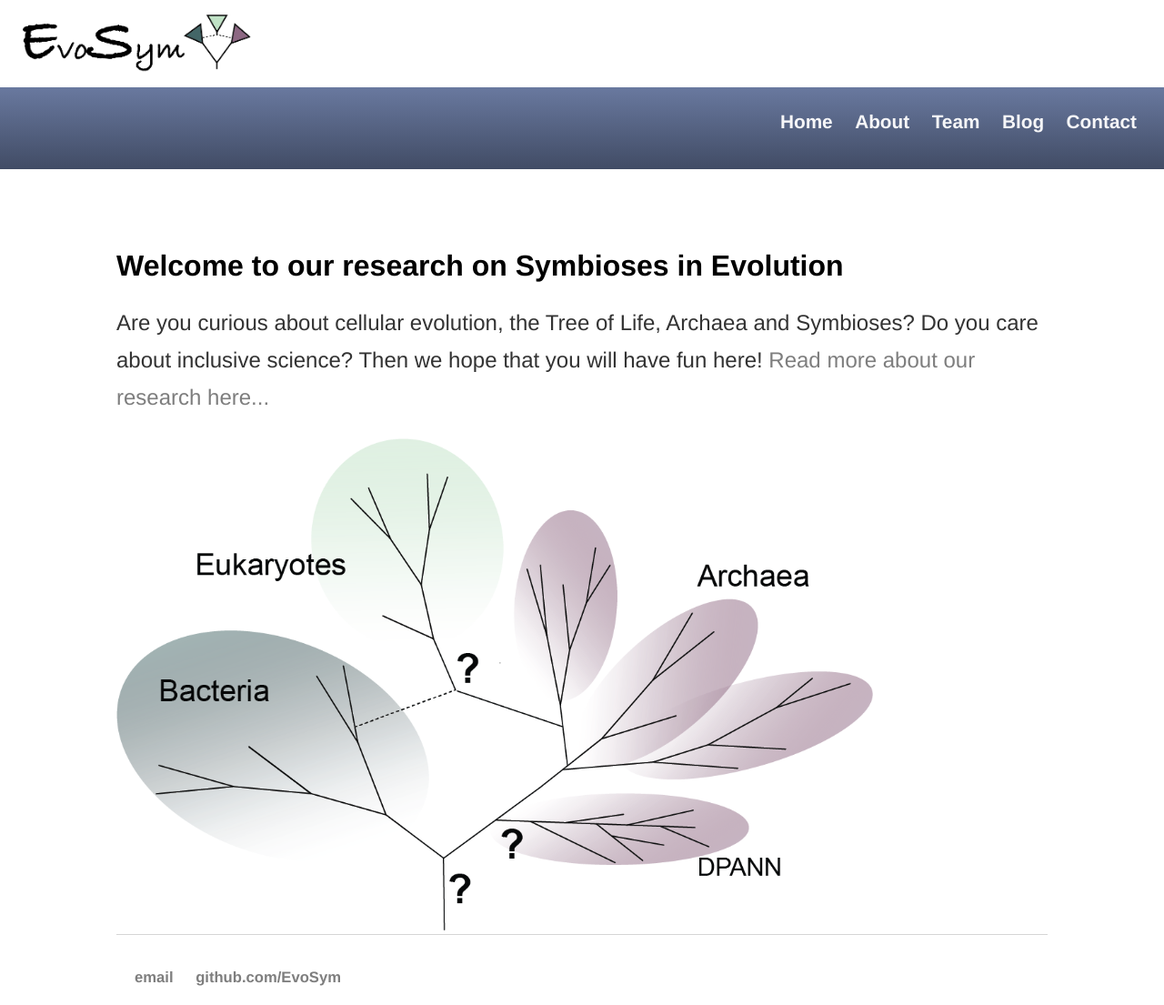
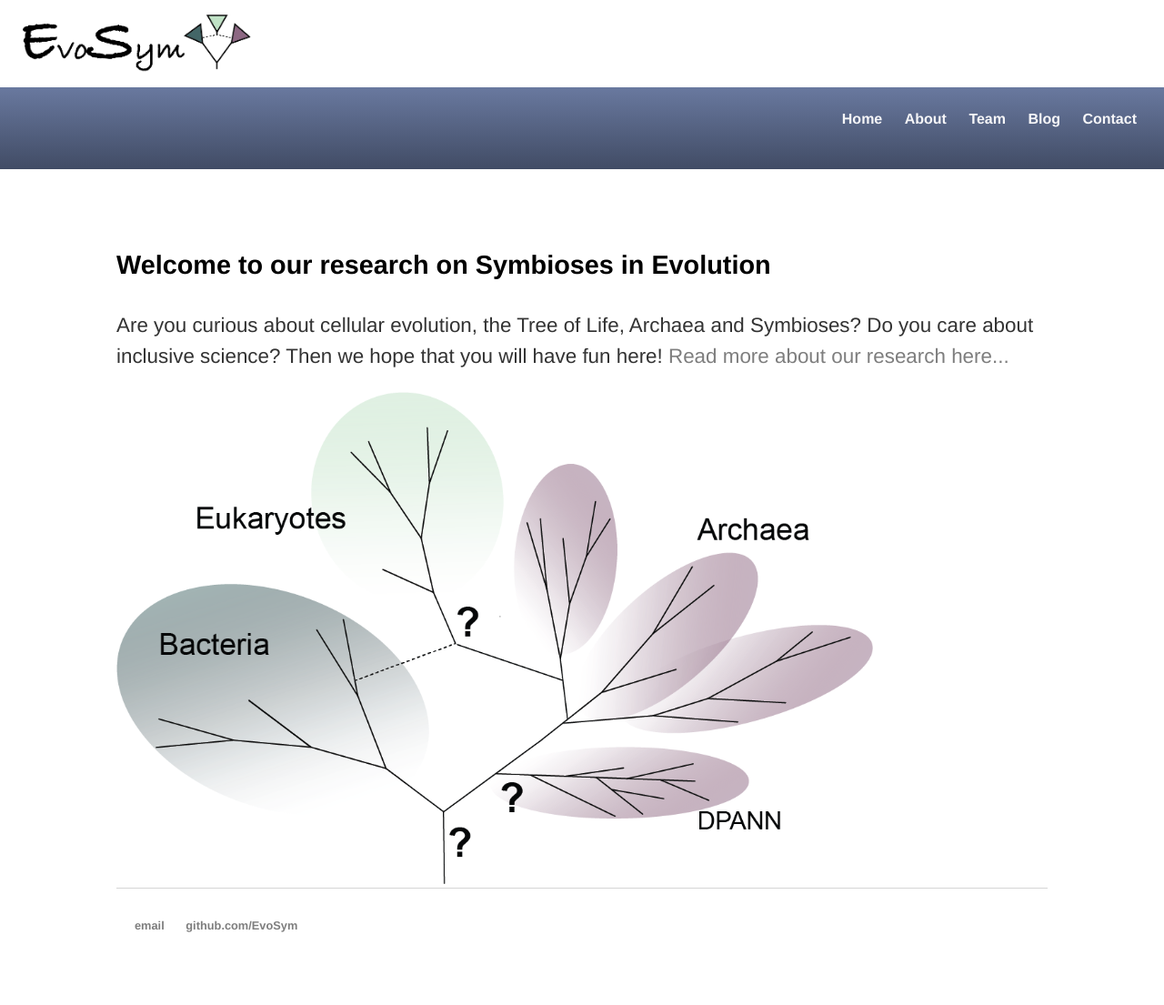
Before and after one commit to EvoSym/EvoSym.github.io, a Jekyll site: the page built from index.html, in a window 1280 px wide. Shown: the whole page at 91% size. Built offline with Jekyll 4.4.1, drawn with Linux system fonts in a browser that asks for light colours; after the commit the page ends 1045 px from its top, so only the background shows below that.

Commit message:
Update main.css

```diff
--- a/css/main.css
+++ b/css/main.css
@@ -23,14 +23,14 @@ nav ul {
 }
 nav a {
     color: #f6f6f8;
-    font-size: 1.3em;
+    font-size: 1em;
 }
 footer ul {
     font-family:'Helvetica', 'Arial', 'Sans-Serif';
     padding: 20px;
     list-style: none;
     font-weight: bold;
-    font-size: 1.3em;
+    font-size: 1em;
 }
 nav ul li, footer ul li {
     display: inline;
@@ -44,15 +44,16 @@ a:hover {
     text-decoration: underline;
 }
 h1 {
-    font-size: 2em;
+    font-size: 1.8em;
+    line-height: 1.9em;
     font-family:'Helvetica', 'Arial', 'Sans-Serif';
     margin-left: 10%;
     margin-right: 10%;
 }
 p {
-    font-size: 1.5em;
+    font-size: 1.4em;
     font-family:'Helvetica', 'Arial', 'Sans-Serif';
-    line-height: 1.7em;
+    line-height: 1.5em;
     color: #333;
     margin-left: 10%;
     margin-right: 10%;
```
